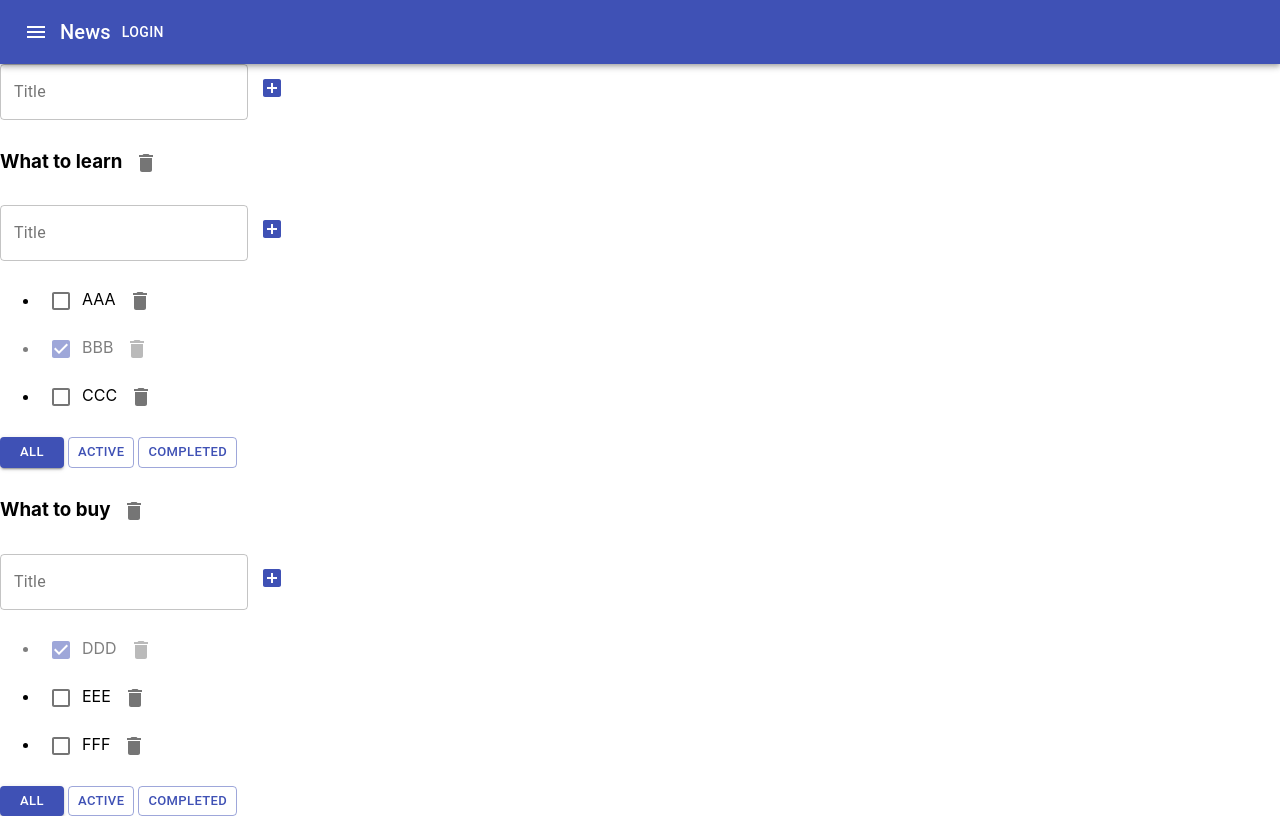
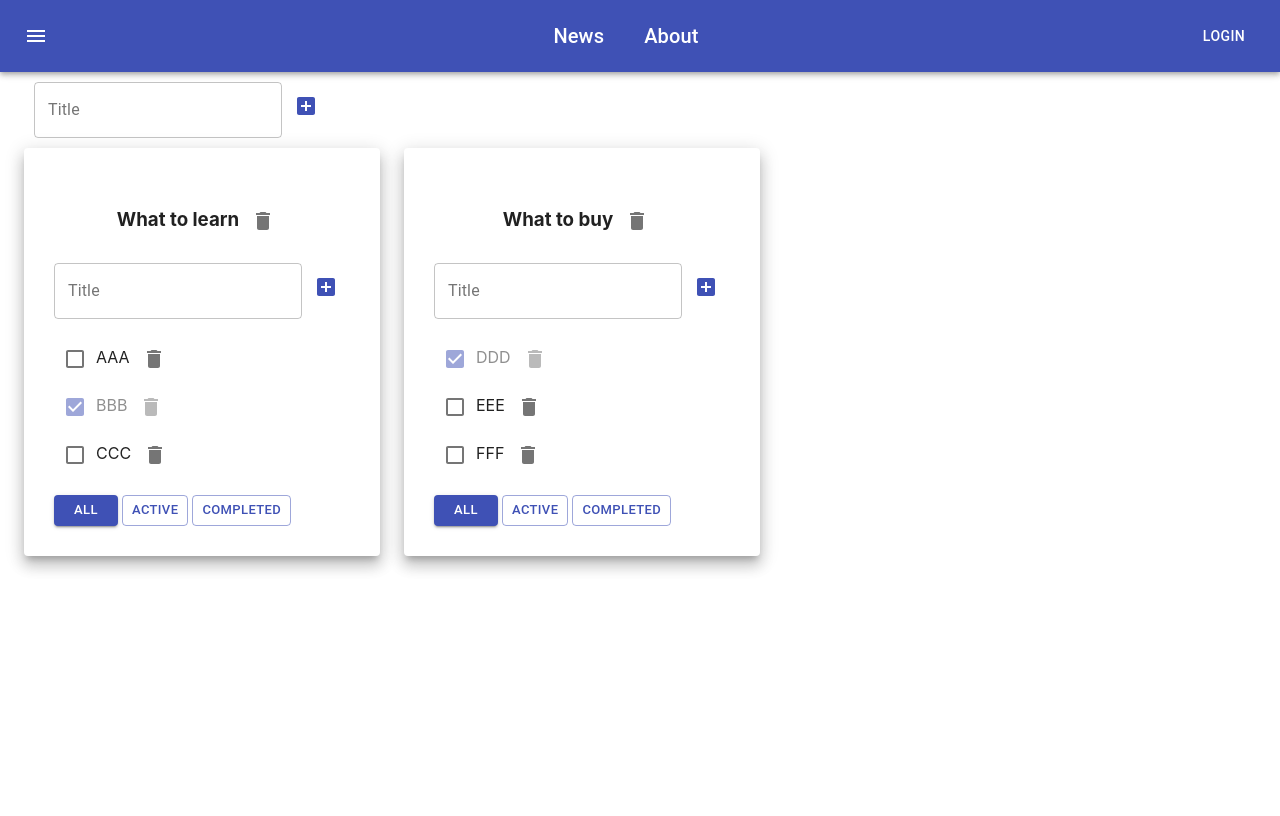
Before and after one commit to PavelMalta/it-incubator-todolist, a React (Create React App) app: page / in a window 1280 px wide. Built offline with nearby package versions, Linux system fonts and the light colour scheme.

Commit message:
add grid container in lesson 7

```diff
--- a/src/App.tsx
+++ b/src/App.tsx
@@ -3,8 +3,8 @@ import './App.css';
 import TodoList from "./TodoList";
 import {v1} from 'uuid';
 import {AddItemForm} from "./AddItemForm";
-import {AppBar, Button, IconButton, Toolbar, Typography} from "@material-ui/core";
-import { Menu } from '@material-ui/icons';
+import {AppBar, Button, IconButton, Toolbar, Typography, Container, Grid, Paper} from "@material-ui/core";
+import {Menu} from '@material-ui/icons';
 
 export type TaskType = {
     id: string
@@ -124,17 +124,27 @@ function App() {
     return (
         <div className="App">
             <AppBar position="static">
-                <Toolbar>
+                <Toolbar style={{display: "flex", justifyContent: "space-between"}}>
                     <IconButton edge="start" color="inherit" aria-label="menu">
                         <Menu/>
                     </IconButton>
-                    <Typography variant="h6">
+                    <div style={{display: "flex"}}>
+                        <Typography variant="h6" style={{margin: "20px"}}>
                             News
                         </Typography>
+                        <Typography variant="h6" style={{margin: "20px"}}>
+                            About
+                        </Typography>
+                    </div>
                     <Button color="inherit">Login</Button>
                 </Toolbar>
             </AppBar>
+
+            <Container fixed>
+                <Grid container style={{padding: "10px"}}>
                     <AddItemForm addItem={addTodoList}/>
+                </Grid>
+                <Grid container spacing={3}>
                     {
                         todoLists.map(tl => {
 
@@ -146,8 +156,9 @@ function App() {
                                 tasksForTodoList = tasks[tl.id].filter(t => t.isDone === true)
                             }
                             return (
+                                <Grid item key={tl.id}>
+                                    <Paper elevation={10} style={{padding: "30px"}}>
                                         <TodoList
-                                key={tl.id}
                                             id={tl.id}
                                             filter={tl.filter}
                                             title={tl.title}
@@ -160,9 +171,13 @@ function App() {
                                             changeTaskTitle={changeTaskTitle}
                                             changeTodoListTitle={changeTodoListTitle}
                                         />
+                                    </Paper>
+                                </Grid>
                             )
                         })
                     }
+                </Grid>
+            </Container>
 
         </div>
     )
--- a/src/TodoList.tsx
+++ b/src/TodoList.tsx
@@ -45,12 +45,12 @@ function TodoList(props: PropsType) {
     return (
 
         <div>
-            <h3>
+            <h3 style={{textAlign: "center"}}>
                 <EditableSpan title={props.title} changeTitle={changeTodoListTitle}/>
                 <IconButton onClick={removeTodoList}><Delete/></IconButton>
-            </h3>
+            </h3 >
             <AddItemForm addItem={addTask}/>
-            <ul>
+            <ul style={{listStyle: "none", paddingLeft: "0px"}}>
                 {
                     props.tasks.map(task => {
                         const removeTask = () => {
```
Lines whose indentation alone changed are shown as unchanged.
